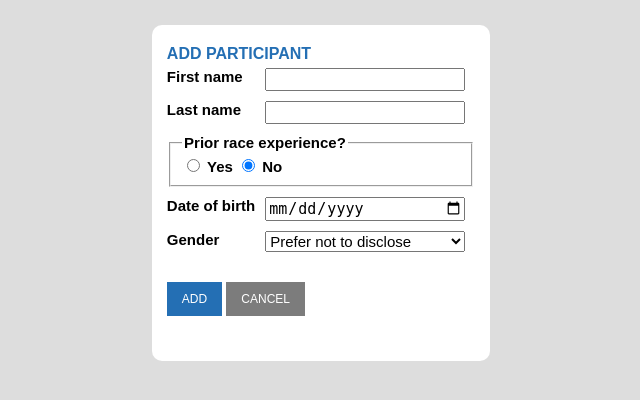
After one commit to jrcrisford/web-programming-fundamentals-portfolio, a PHP site: page /dynamic_site/add.html in a window 1280 px wide. The commit adds this page. Shown: the top 400 px of the page, without its empty margins (319-959 px from the left). Run offline with PHP 8.4, Linux system fonts and the light colour scheme.

Commit message:
Complete tutorial 11

```diff
--- /dev/null
+++ b/dynamic_site/add.html
@@ -0,0 +1,53 @@
+<!DOCTYPE html>
+<html lang="en">
+<head>
+  <meta charset="utf-8" />
+  <meta name="author" content="Josh Crisford">
+  <link rel="stylesheet" href="styles/style.css">
+  <title>Admin: Add Participant</title>
+</head>
+<body>
+  <!-- Optional: Paste some common page elements from your static Marathon site -->
+  <div id="container">
+    <main>
+      <h2>Add Participant</h2>
+      <!-- TODO In style.css: add .editForm to the selector list for #registrationForm to apply the same styling -->
+      <form class="editForm" method="post" action="add.php">
+        <label class="form-label" for="fname">First name</label>
+        <input class="form-control" type="text" name="fname" id="fname" required maxlength="40">
+        <span class="error-message unused"></span>
+
+        <label class="form-label">Last name</label>
+        <input class="form-control" type="text" name="lname" id="lname" required maxlength="40">
+        <span class="error-message unused"></span>
+
+        <fieldset class="col-span">
+          <legend class="form-label">Prior race experience?</legend>
+          <label class="form-label"><input type="radio" name="experienced" value="1" required> Yes</label>
+          <label class="form-label"><input type="radio" name="experienced" value="0" required checked> No</label>
+        </fieldset>
+
+        <label class="form-label">Date of birth</label>
+        <input class="form-control" type="date" name="dob" id="dob" required>
+        <span class="error-message unused"></span>
+
+        <label class="form-label">Gender</label>
+        <select class="form-control" id="gender" name="gender" required>
+          <option value="undisclosed">Prefer not to disclose</option>
+          <option value="male">Male</option>
+          <option value="female">Female</option>
+          <option value="neither">Non-Binary, Gender Fluid, Gender non-conforming, or Gender queer</option>
+        </select>
+
+        <p class="col-span">
+          <!-- TODO In style.css: add .main-action to the selector list for #register -->
+          <button type="submit" class="btn main-action">Add</button>
+          <a href="participants.php" class="btn btn-cancel">Cancel</a>
+        </p>
+      </form>
+    </main>
+    <!-- Optional: Paste a common page element from your static Marathon site -->
+  </div>
+</body>
+
+</html>
--- a/dynamic_site/styles/style.css
+++ b/dynamic_site/styles/style.css
@@ -182,6 +182,7 @@ The 'Cancel / Back' button should have:
 You will need to define additional CSS rules to style the button colours
 */
 .btn {
+    display: inline-block;
     border: none;
     margin: 5px 0;
     padding: 10px 15px;
@@ -192,11 +193,17 @@ You will need to define additional CSS rules to style the button colours
     cursor: default;
 }
 
-.btn-register {
+table .btn {
+    margin: 0;
+}
+
+.btn-register,
+.main-action {
     background-color: #246fb4;
 }
 
-.btn-register:hover {
+.btn-register:hover,
+.main-action:hover {
     background-color: #448fd4;
 }
 
@@ -221,7 +228,8 @@ using JavaScript in Week 5.)
 - The gap between elements is 10px
 - Justify the content to the left
 */
-#registrationForm {
+#registrationForm,
+.editForm {
     display: grid;
     grid-template-columns: auto 200px auto;
     gap: 10px;
```
Also changed, not shown: dynamic_site/add.php (added, +31 -0 lines), dynamic_site/edit.php (added, +115 -0 lines), dynamic_site/participants.php (+8 -2 lines).
